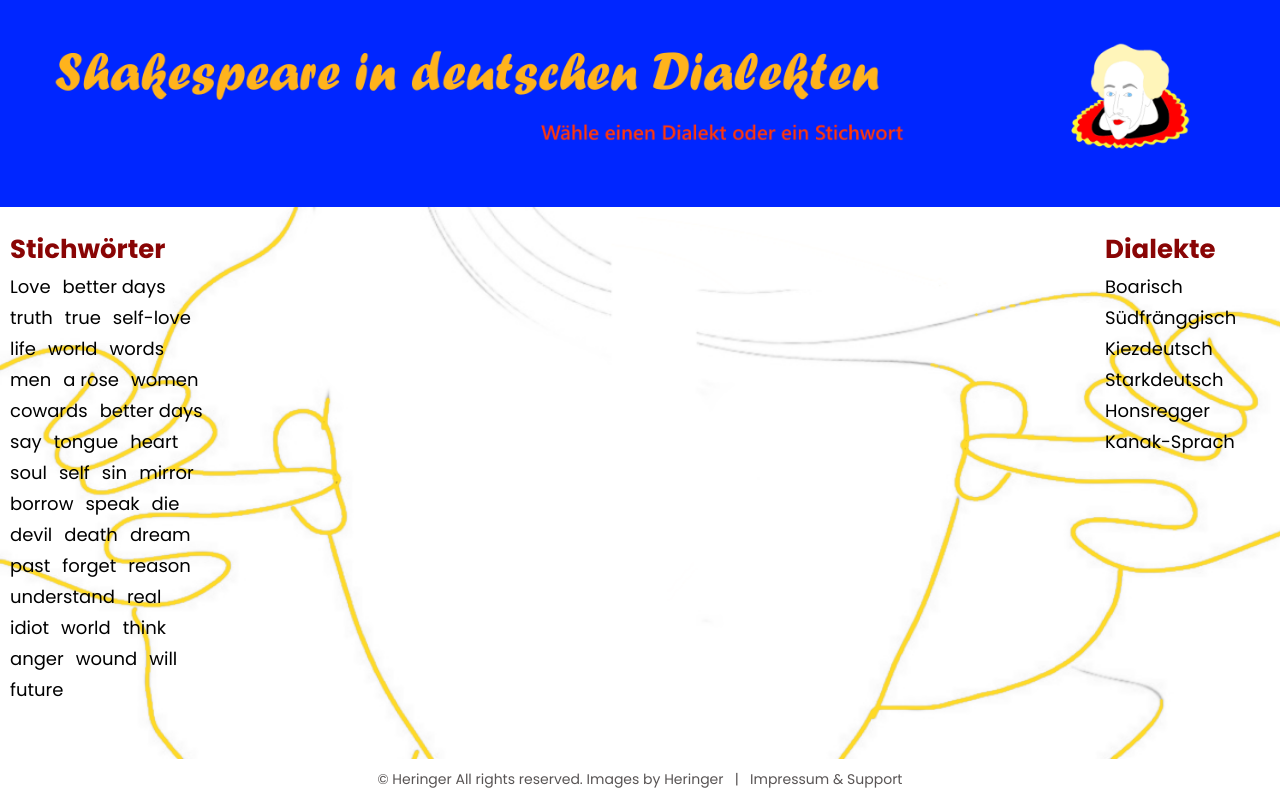
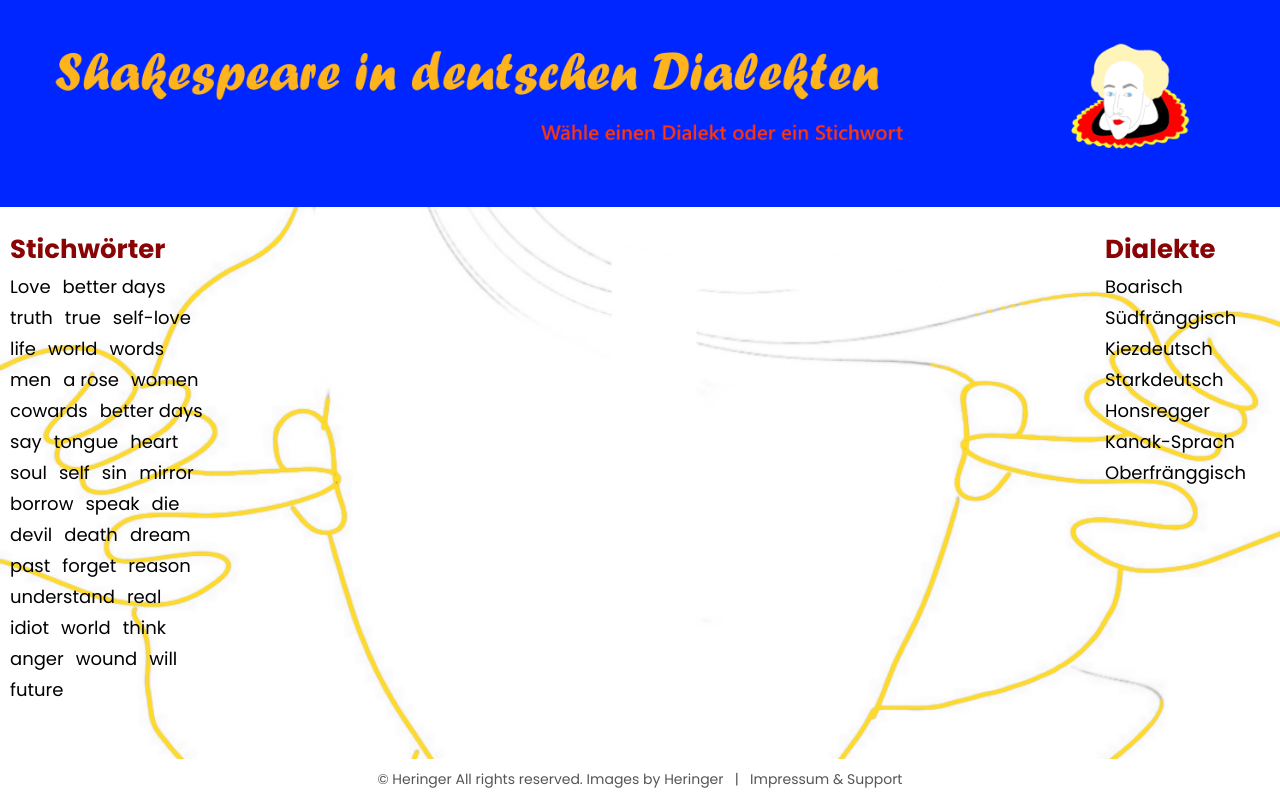
Before and after one commit to AlinaHarakh/Shakespeare-phrases, a plain HTML site: page index.html in a window 1280 px wide. Drawn offline with nearby package versions, Linux system fonts and the light colour scheme; no server answers; a script that the page names is missing; a web font is replaced by a local one.

Commit message:
Index and table upload 15.10

```diff
--- a/index.html
+++ b/index.html
@@ -103,6 +103,7 @@
 								<button class="category-btn" id="sta">Starkdeutsch</button>
 								<button class="category-btn" id="hun">Honsregger</button>
 								<button class="category-btn" id="kan">Kanak-Sprach</button>
+								<button class="category-btn" id="ofr">Oberfränggisch</button>
 							</div>
 						</div>
 					</div>
```
Also changed, not shown: 1 other file.
